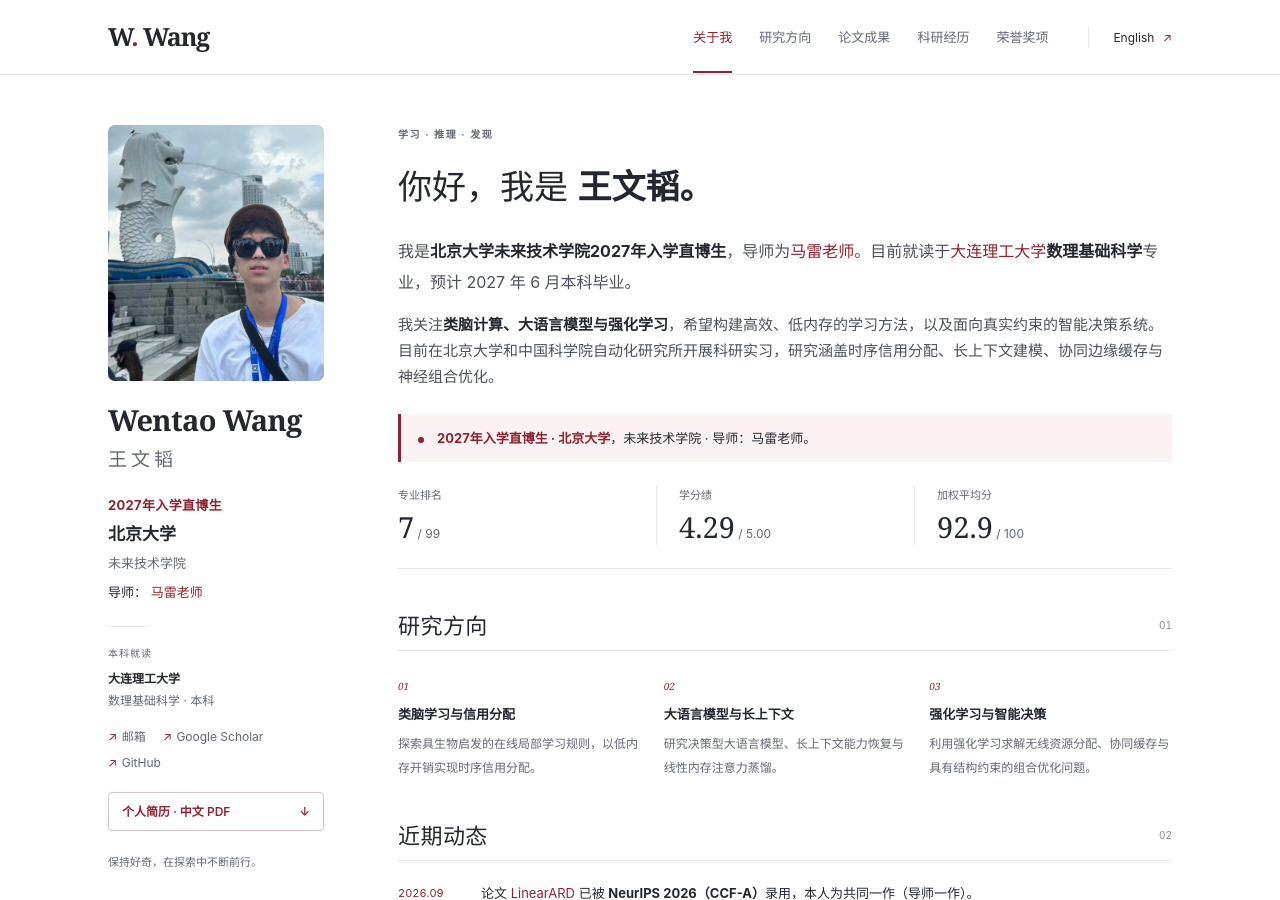
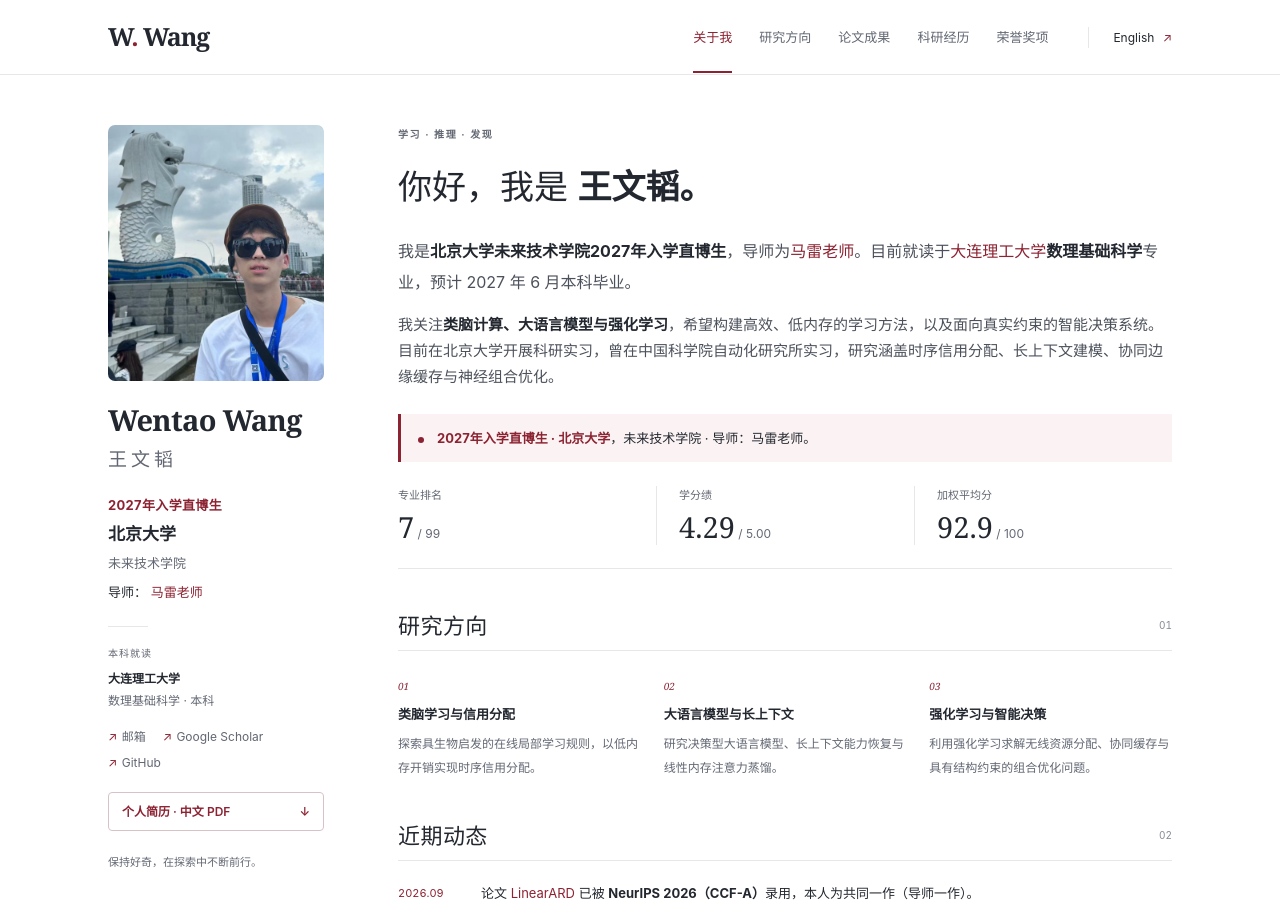
Before and after one commit to Botwwt/Botwwt.github.io, a Jekyll site: the page built from _pages/about_zh.md, in a window 1280 px wide and 900 px high. Built offline with Jekyll 4.4.1, drawn with Linux system fonts in a browser that asks for light colours; some of the changed text lies outside the part shown.

Commit message:
Set CAS internship end date to September 25, 2026

```diff
--- a/_data/profile.yml
+++ b/_data/profile.yml
@@ -120,10 +120,10 @@ intro:
     2027 年 6 月本科毕业。
 bio:
   en: 'Currently, I study <strong>Foundational Mathematical Sciences</strong> at <a href="https://www.dlut.edu.cn/">Dalian University of Technology</a>
-    (expected graduation: June 2027), and conduct research at Peking University and the Institute of Automation, Chinese Academy of Sciences. My interests
+    (expected graduation: June 2027), and conduct research at Peking University. I previously interned at the Institute of Automation, Chinese Academy of Sciences. My interests
     lie in <strong>brain-inspired learning, large language models, and reinforcement learning</strong>, with a focus on memory-efficient learning and intelligent
     decision-making.'
-  zh: 我关注<strong>类脑计算、大语言模型与强化学习</strong>，希望构建高效、低内存的学习方法，以及面向真实约束的智能决策系统。目前在北京大学和中国科学院自动化研究所开展科研实习，研究涵盖时序信用分配、长上下文建模、协同边缘缓存与神经组合优化。
+  zh: 我关注<strong>类脑计算、大语言模型与强化学习</strong>，希望构建高效、低内存的学习方法，以及面向真实约束的智能决策系统。目前在北京大学开展科研实习，曾在中国科学院自动化研究所实习，研究涵盖时序信用分配、长上下文建模、协同边缘缓存与神经组合优化。
 announcement:
   en: '<strong>Incoming Ph.D. · 2027:</strong> Peking University, College of Future Technology · Advisor: Prof. Lei Ma.'
   zh: <strong>2027年入学直博生 · 北京大学</strong>，未来技术学院 · 导师：马雷老师。
@@ -188,8 +188,8 @@ experience:
     zh: 中国科学院自动化研究所
   url: https://ia.cas.cn/
   date:
-    en: Dec. 2024 – Present
-    zh: 2024.12 – 至今
+    en: Dec. 2024 – Sep. 25, 2026
+    zh: 2024.12 – 2026.09.25
   role:
     en: Research Intern
     zh: 科研实习生
```
Also changed, not shown: 2 other files.
